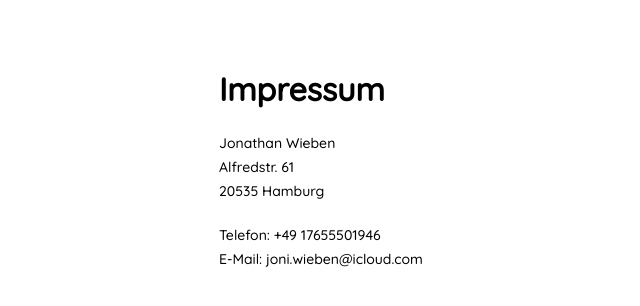
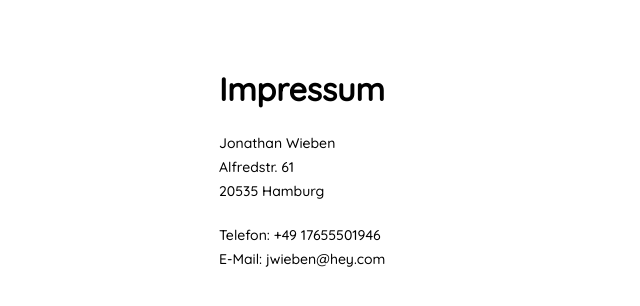
Before and after one commit to JonathanWbn/schort, a Next.js app: page /impressum in a window 1280 px wide. Shown: the top 306 px of the page, without its empty margins (21-661 px from the left). Built offline with nearby package versions, Linux system fonts and the light colour scheme.

Commit message:
Update email

```diff
--- a/pages/impressum.js
+++ b/pages/impressum.js
@@ -19,7 +19,7 @@ export default function Impressum() {
         <p>
           Telefon: <a href="tel:+4917655501946">+49 17655501946</a>
           <br />
-          E-Mail: <a href="mailto:joni.wieben@icloud.com">joni.wieben@icloud.com</a>
+          E-Mail: <a href="mailto:jwieben@hey.com">jwieben@hey.com</a>
           <br />
         </p>
       </main>
```
